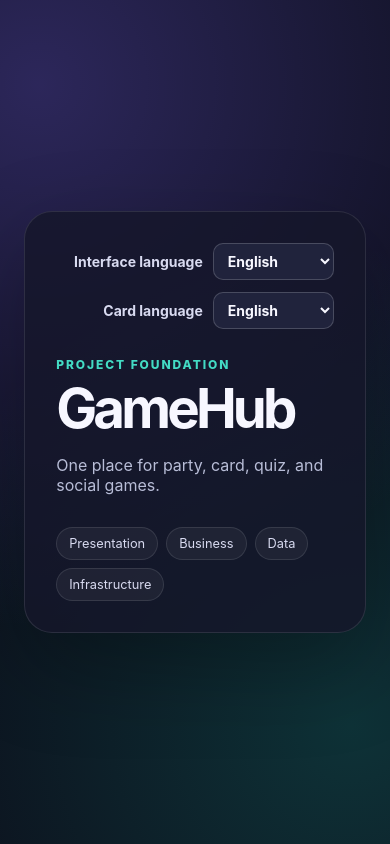
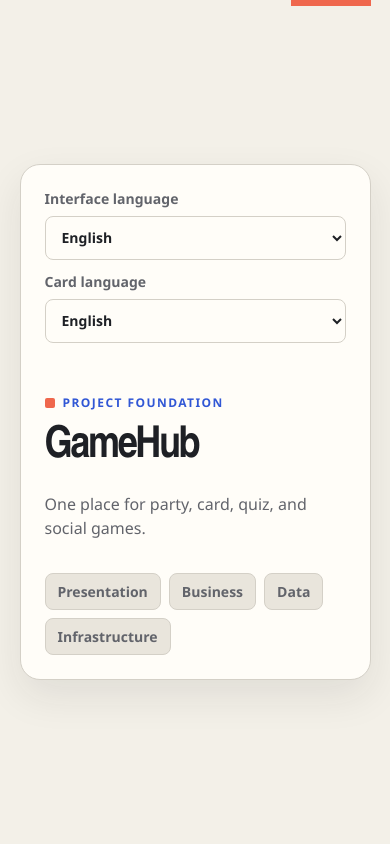
Before and after one commit to Erik513/GameHub, a React (Vite) app: page / in a window 390 px wide. Built offline with nearby package versions, Linux system fonts and the light colour scheme.

Commit message:
Complete PH-03-01 design system

```diff
--- a/src/presentation/App.tsx
+++ b/src/presentation/App.tsx
@@ -1,5 +1,6 @@
 import { useTranslation } from "react-i18next";
 import type { SupportedLanguage } from "../i18n";
+import { Card } from "./components";
 
 const layerKeys = ["presentation", "business", "data", "infrastructure"] as const;
 
@@ -20,7 +21,7 @@ export function App({ cardLanguage, onCardLanguageChange, onLanguageChange }: Ap
 
   return (
     <main className="app-shell">
-      <section className="foundation-card" aria-labelledby="gamehub-title">
+      <Card className="foundation-card" aria-labelledby="gamehub-title">
         <div className="language-controls">
           <label className="language-control">
             <span>{t("language.uiLabel")}</span>
@@ -55,7 +56,7 @@ export function App({ cardLanguage, onCardLanguageChange, onLanguageChange }: Ap
             <li key={layerKey}>{t(`architecture.layers.${layerKey}`)}</li>
           ))}
         </ul>
-      </section>
+      </Card>
     </main>
   );
 }
--- /dev/null
+++ b/src/presentation/components/Button.tsx
@@ -0,0 +1,17 @@
+import { forwardRef, type ButtonHTMLAttributes, type ReactNode } from "react";
+
+interface ButtonProps extends ButtonHTMLAttributes<HTMLButtonElement> {
+  children: ReactNode;
+  variant?: "primary" | "secondary" | "quiet";
+}
+
+export const Button = forwardRef<HTMLButtonElement, ButtonProps>(function Button(
+  { children, className = "", variant = "primary", ...props },
+  ref,
+) {
+  return (
+    <button ref={ref} className={`button button--${variant} ${className}`.trim()} {...props}>
+      {children}
+    </button>
+  );
+});
--- /dev/null
+++ b/src/presentation/components/Card.tsx
@@ -0,0 +1,13 @@
+import type { HTMLAttributes, ReactNode } from "react";
+
+interface CardProps extends HTMLAttributes<HTMLElement> {
+  children: ReactNode;
+}
+
+export function Card({ children, className = "", ...props }: CardProps) {
+  return (
+    <section className={`card ${className}`.trim()} {...props}>
+      {children}
+    </section>
+  );
+}
--- /dev/null
+++ b/src/presentation/components/TextField.tsx
@@ -0,0 +1,37 @@
+import { useId, type InputHTMLAttributes } from "react";
+
+interface TextFieldProps extends Omit<InputHTMLAttributes<HTMLInputElement>, "aria-describedby"> {
+  error?: string;
+  hint?: string;
+  label: string;
+}
+
+export function TextField({ error, hint, id, label, ...props }: TextFieldProps) {
+  const generatedId = useId();
+  const inputId = id ?? generatedId;
+  const description = error ?? hint;
+  const descriptionId = description ? `${inputId}-description` : undefined;
+
+  return (
+    <div className="field">
+      <label className="field__label" htmlFor={inputId}>
+        {label}
+      </label>
+      <input
+        aria-describedby={descriptionId}
+        aria-invalid={error ? true : undefined}
+        className="field__input"
+        id={inputId}
+        {...props}
+      />
+      {description ? (
+        <span
+          className={error ? "field__message field__message--error" : "field__message"}
+          id={descriptionId}
+        >
+          {description}
+        </span>
+      ) : null}
+    </div>
+  );
+}
--- /dev/null
+++ b/src/presentation/components/index.ts
@@ -0,0 +1,4 @@
+export { Button } from "./Button";
+export { Card } from "./Card";
+export { Dialog } from "./Dialog";
+export { TextField } from "./TextField";
--- a/src/presentation/styles/global.css
+++ b/src/presentation/styles/global.css
@@ -1,14 +1,9 @@
+@import "./tokens.css";
+
 :root {
-  color: #f7f7ff;
-  background: #0c0e1b;
-  font-family:
-    Inter,
-    ui-sans-serif,
-    system-ui,
-    -apple-system,
-    BlinkMacSystemFont,
-    "Segoe UI",
-    sans-serif;
+  color: var(--color-ink);
+  background: var(--color-canvas);
+  font-family: var(--font-sans);
   font-synthesis: none;
   text-rendering: optimizeLegibility;
 }
@@ -30,91 +25,267 @@ textarea {
   font: inherit;
 }
 
+button,
+select,
+input {
+  min-height: var(--control-height);
+}
+
+:focus-visible {
+  outline: 3px solid var(--color-focus);
+  outline-offset: 3px;
+}
+
 .app-shell {
   display: grid;
   min-height: 100vh;
   place-items: center;
-  padding: 24px;
-  background:
-    radial-gradient(circle at 10% 10%, rgb(128 103 255 / 28%), transparent 34rem),
-    radial-gradient(circle at 90% 86%, rgb(24 214 183 / 18%), transparent 30rem), #0c0e1b;
+  padding: clamp(var(--space-4), 5vw, var(--space-7));
+  background: var(--color-canvas);
+}
+
+.app-shell::before {
+  position: fixed;
+  top: 0;
+  right: clamp(var(--space-4), 5vw, var(--space-7));
+  width: 5rem;
+  height: 0.375rem;
+  background: var(--color-play);
+  content: "";
+}
+
+.card {
+  border: 1px solid var(--color-line);
+  border-radius: var(--radius-lg);
+  background: var(--color-surface);
+  box-shadow: var(--shadow-card);
 }
 
 .foundation-card {
-  width: min(100%, 720px);
-  padding: clamp(28px, 8vw, 72px);
-  border: 1px solid rgb(255 255 255 / 10%);
-  border-radius: 28px;
-  background: rgb(21 23 42 / 82%);
-  box-shadow: 0 32px 90px rgb(0 0 0 / 28%);
+  width: min(100%, var(--content-width));
+  padding: clamp(var(--space-5), 6vw, 4.5rem);
 }
 
 .language-controls {
   display: flex;
   flex-wrap: wrap;
   justify-content: flex-end;
-  gap: 12px 20px;
-  margin-bottom: 28px;
+  gap: var(--space-3) var(--space-5);
+  margin-bottom: clamp(var(--space-6), 7vw, 5rem);
 }
 
 .language-control {
   display: flex;
   align-items: center;
-  gap: 10px;
-  color: #d8daf0;
-  font-size: 0.875rem;
-  font-weight: 700;
+  gap: var(--space-2);
+  color: var(--color-ink-muted);
+  font-size: var(--text-sm);
+  font-weight: var(--weight-medium);
 }
 
 .language-control select {
-  padding: 8px 34px 8px 10px;
-  border: 1px solid rgb(255 255 255 / 18%);
-  border-radius: 10px;
-  color: #f7f7ff;
-  background: #20233c;
-}
-
-.language-control select:focus-visible {
-  outline: 3px solid #43dbc4;
-  outline-offset: 3px;
+  padding: 0 var(--space-7) 0 var(--space-3);
+  border: 1px solid var(--color-line);
+  border-radius: var(--radius-sm);
+  color: var(--color-ink);
+  background: var(--color-surface);
 }
 
 .eyebrow {
-  margin: 0 0 12px;
-  color: #43dbc4;
-  font-size: 0.75rem;
-  font-weight: 800;
-  letter-spacing: 0.16em;
+  display: inline-flex;
+  align-items: center;
+  gap: var(--space-2);
+  margin: 0 0 var(--space-4);
+  color: var(--color-accent);
+  font-size: var(--text-xs);
+  font-weight: var(--weight-bold);
+  letter-spacing: 0.12em;
   text-transform: uppercase;
 }
 
+.eyebrow::before {
+  width: 0.625rem;
+  height: 0.625rem;
+  border-radius: 2px;
+  background: var(--color-play);
+  content: "";
+}
+
+h1,
+h2,
+p {
+  margin-top: 0;
+}
+
 h1 {
-  margin: 0;
-  font-size: clamp(3rem, 14vw, 7rem);
-  line-height: 0.9;
-  letter-spacing: -0.07em;
+  margin-bottom: 0;
+  font-family: var(--font-display);
+  font-size: var(--text-xl);
+  font-stretch: condensed;
+  font-weight: var(--weight-bold);
+  line-height: 0.92;
+  letter-spacing: -0.055em;
 }
 
 .intro {
-  margin: 22px 0 32px;
-  color: #b8bdd7;
-  font-size: clamp(1rem, 3vw, 1.25rem);
+  max-width: 38rem;
+  margin: var(--space-5) 0 var(--space-6);
+  color: var(--color-ink-muted);
+  font-size: clamp(var(--text-md), 2vw, var(--text-lg));
+  line-height: 1.55;
 }
 
 .layer-list {
   display: flex;
   flex-wrap: wrap;
-  gap: 8px;
+  gap: var(--space-2);
   margin: 0;
   padding: 0;
   list-style: none;
 }
 
 .layer-list li {
-  padding: 8px 12px;
-  border: 1px solid rgb(255 255 255 / 10%);
-  border-radius: 999px;
-  color: #d8daf0;
-  background: rgb(255 255 255 / 5%);
-  font-size: 0.8rem;
+  padding: var(--space-2) var(--space-3);
+  border: 1px solid var(--color-line);
+  border-radius: var(--radius-sm);
+  color: var(--color-ink-muted);
+  background: var(--color-surface-muted);
+  font-size: var(--text-sm);
+  font-weight: var(--weight-medium);
 }
+
+.button {
+  display: inline-flex;
+  align-items: center;
+  justify-content: center;
+  min-width: 2.75rem;
+  padding: 0 var(--space-4);
+  border: 1px solid transparent;
+  border-radius: var(--radius-sm);
+  font-weight: var(--weight-bold);
+  cursor: pointer;
+}
+
+.button--primary {
+  color: var(--color-accent-contrast);
+  background: var(--color-accent);
+}
+
+.button--primary:hover:not(:disabled) {
+  background: var(--color-accent-hover);
+}
+
+.button--secondary {
+  border-color: var(--color-line);
+  color: var(--color-ink);
+  background: var(--color-surface);
+}
+
+.button--quiet {
+  color: var(--color-accent);
+  background: transparent;
+}
+
+.button:disabled {
+  cursor: not-allowed;
+  opacity: 0.45;
+}
+
+.field {
+  display: grid;
+  gap: var(--space-2);
+}
+
+.field__label {
+  font-size: var(--text-sm);
+  font-weight: var(--weight-bold);
+}
+
+.field__input {
+  width: 100%;
+  padding: 0 var(--space-3);
+  border: 1px solid var(--color-line);
+  border-radius: var(--radius-sm);
+  color: var(--color-ink);
+  background: var(--color-surface);
+}
+
+.field__input[aria-invalid="true"] {
+  border-color: var(--color-danger);
+}
+
+.field__message {
+  color: var(--color-ink-muted);
+  font-size: var(--text-xs);
+}
+
+.field__message--error {
+  color: var(--color-danger);
+}
+
+.dialog-backdrop {
+  position: fixed;
+  z-index: 10;
+  inset: 0;
+  display: grid;
+  place-items: center;
+  padding: var(--space-4);
+  background: rgb(30 32 37 / 58%);
+}
+
+.dialog {
+  width: min(100%, 34rem);
+  max-height: calc(100vh - 2rem);
+  overflow: auto;
+  padding: var(--space-5);
+  border: 1px solid var(--color-line);
+  border-radius: var(--radius-lg);
+  background: var(--color-surface);
+  box-shadow: var(--shadow-card);
+}
+
+.dialog__header {
+  display: flex;
+  align-items: start;
+  justify-content: space-between;
+  gap: var(--space-4);
+}
+
+.dialog__header h2 {
+  margin-bottom: var(--space-3);
+  font-size: var(--text-lg);
+}
+
+.dialog__content {
+  margin-top: var(--space-5);
+}
+
+@media (max-width: 36rem) {
+  .foundation-card {
+    padding: var(--space-5);
+  }
+
+  .language-controls {
+    align-items: stretch;
+    justify-content: stretch;
+    margin-bottom: var(--space-7);
+  }
+
+  .language-control {
+    display: grid;
+    flex: 1 1 100%;
+  }
+
+  .language-control select {
+    width: 100%;
+  }
+}
+
+@media (prefers-reduced-motion: reduce) {
+  *,
+  *::before,
+  *::after {
+    scroll-behavior: auto !important;
+    transition-duration: 0.01ms !important;
+  }
+}
--- /dev/null
+++ b/src/presentation/styles/tokens.css
@@ -0,0 +1,36 @@
+:root {
+  --color-canvas: #f3f0e8;
+  --color-surface: #fffdf8;
+  --color-surface-muted: #e9e5dc;
+  --color-ink: #1e2025;
+  --color-ink-muted: #62646b;
+  --color-line: #d4d0c7;
+  --color-accent: #3157d5;
+  --color-accent-hover: #2447bd;
+  --color-accent-contrast: #ffffff;
+  --color-play: #ef674d;
+  --color-danger: #b42318;
+  --color-focus: #3157d5;
+  --font-sans: "Aptos", "Segoe UI", system-ui, -apple-system, sans-serif;
+  --font-display: "Arial Narrow", "Aptos Display", "Segoe UI", sans-serif;
+  --text-xs: 0.75rem;
+  --text-sm: 0.875rem;
+  --text-md: 1rem;
+  --text-lg: 1.25rem;
+  --text-xl: clamp(2.75rem, 10vw, 5.5rem);
+  --weight-medium: 600;
+  --weight-bold: 750;
+  --space-1: 0.25rem;
+  --space-2: 0.5rem;
+  --space-3: 0.75rem;
+  --space-4: 1rem;
+  --space-5: 1.5rem;
+  --space-6: 2rem;
+  --space-7: 3rem;
+  --radius-sm: 0.5rem;
+  --radius-md: 0.875rem;
+  --radius-lg: 1.25rem;
+  --shadow-card: 0 1rem 2.5rem rgb(30 32 37 / 9%);
+  --control-height: 2.75rem;
+  --content-width: 68rem;
+}
```
Also changed, not shown: src/presentation/components/Dialog.tsx (added, +63 -0 lines), 6 other files (tests, documents, lock files or other folders).
